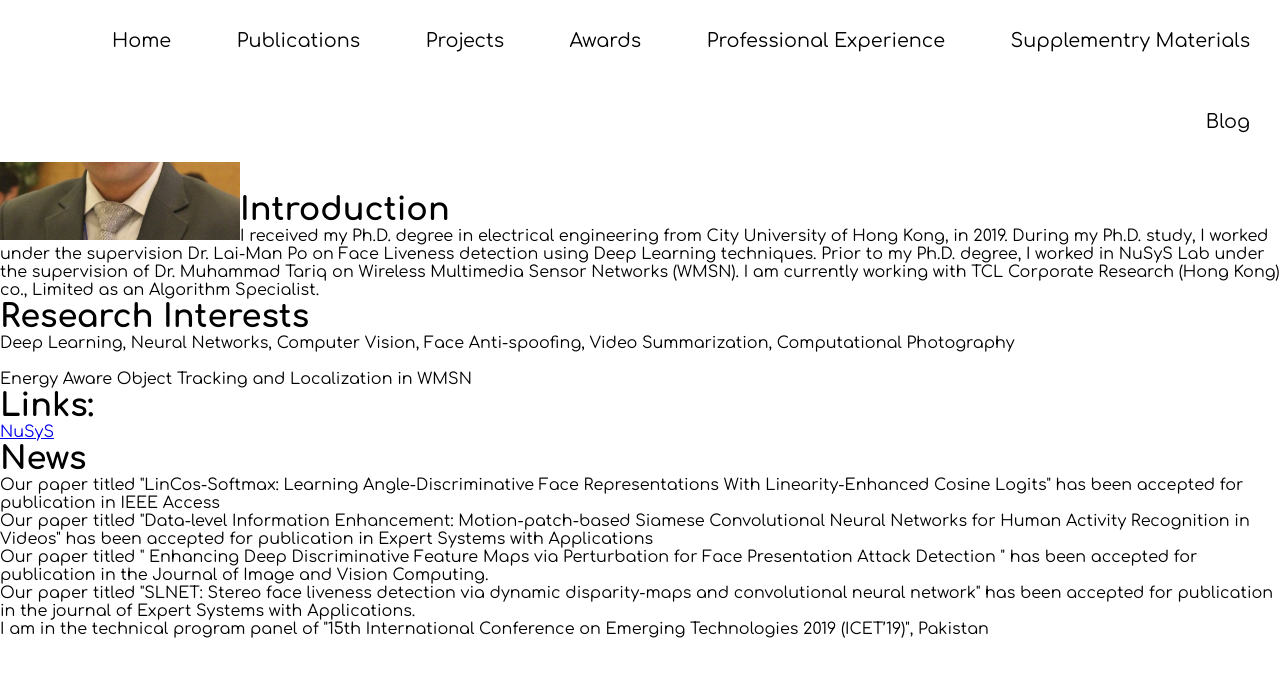
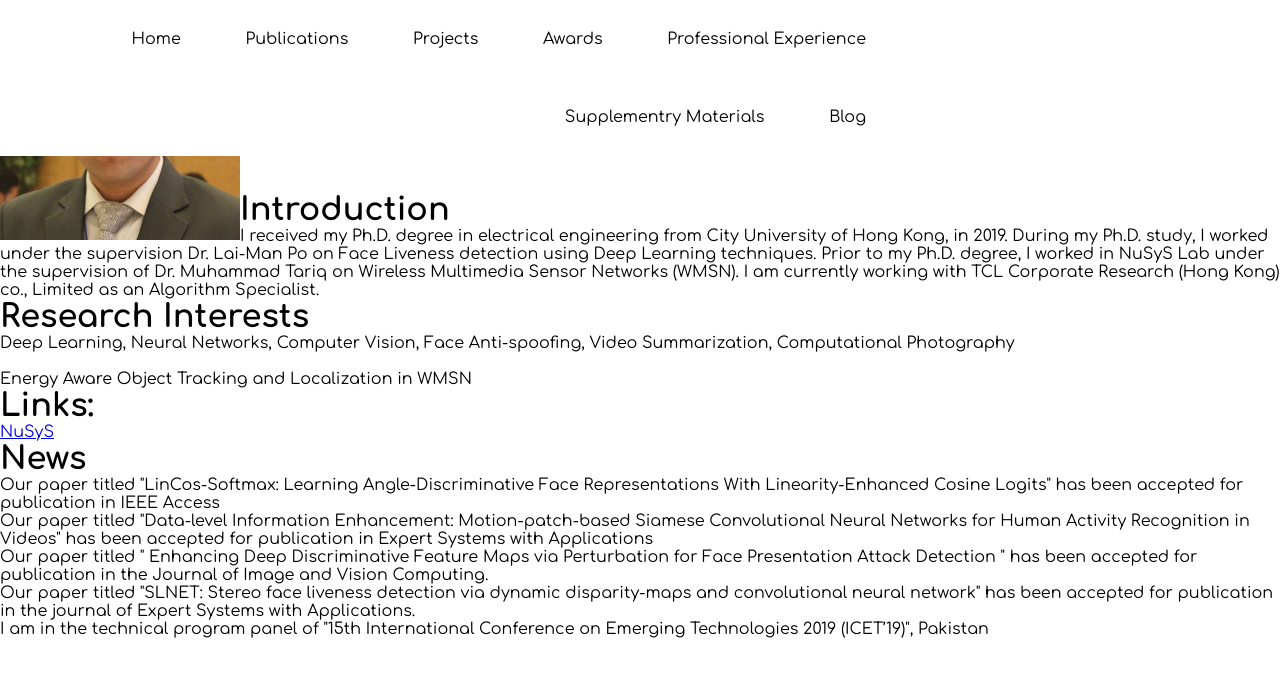
Before and after one commit to yasar-rehman/yasar, a Jekyll site: the page built from index.html, in a window 1280 px wide. Shown: the top 677 px of the page. Built offline with Jekyll 4.4.1, drawn with Linux system fonts in a browser that asks for light colours.

Commit message:
Update main.css

```diff
--- a/css/main.css
+++ b/css/main.css
@@ -16,10 +16,10 @@ body {
  nav ul {
   position: fixed;
   text-align: right;
-  width: 100%;
+  width: 70%;
   background-color: #Fff;
   font-family: "comfortaa",sans-serif;
-  font-size: 1.2em;
+  font-size: 1em;
 }
 
 nav ul li {
```
